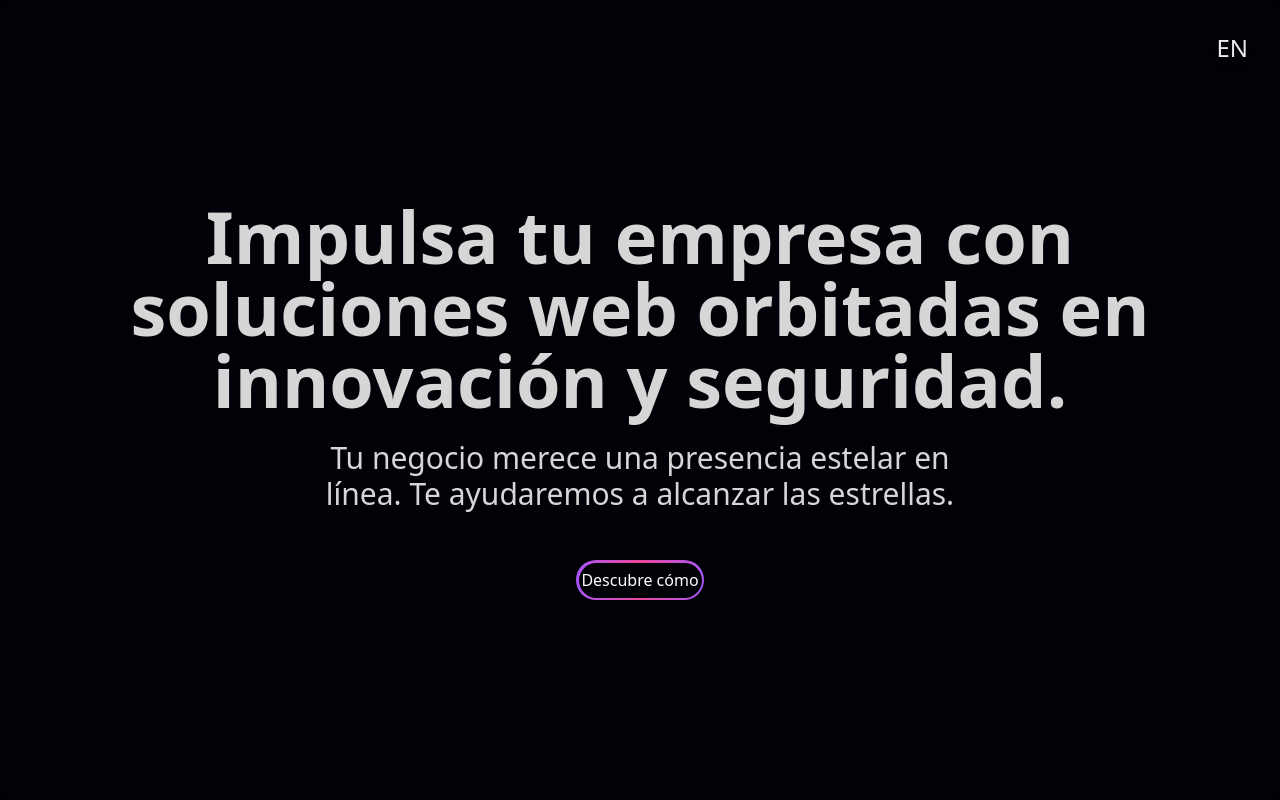
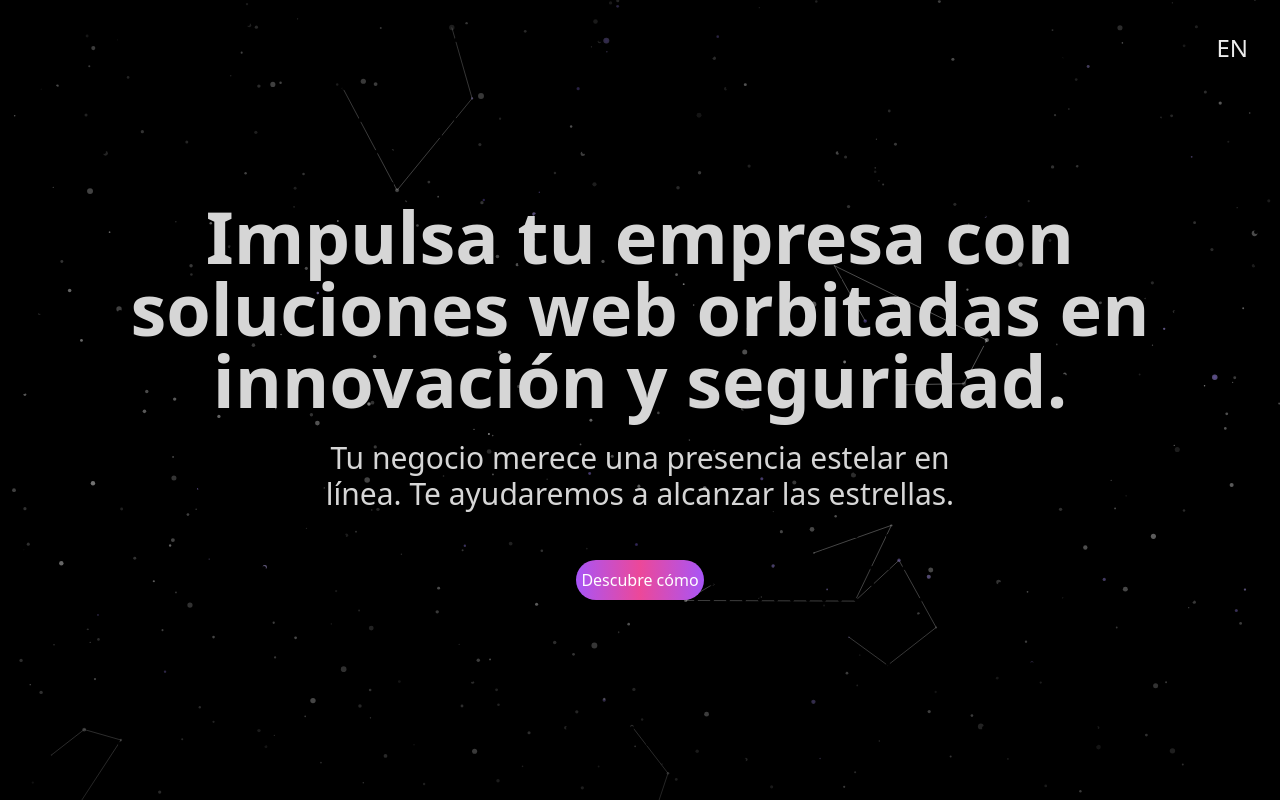
Before and after one commit to juanasaavedra/weavion, a React (Vite) app: page /#/ in a window 1280 px wide. Shown: the top 800 px of the page. Built offline with nearby package versions, Linux system fonts and the light colour scheme.

Commit message:
Aparicion del fondo en main

```diff
--- a/src/App.jsx
+++ b/src/App.jsx
@@ -69,27 +69,28 @@ function Landing() {
 
   return (
     <>
-      {/* Hero Section */}
+      {/* Hero Section con fondo de estrellas visible */}
       <section
-        className="min-h-screen flex flex-col items-center justify-center px-4 text-center rounded-xl overflow-hidden"
-        style={{ backgroundColor: '#010207' }}
+        className="relative min-h-screen flex flex-col items-center justify-center px-4 text-center"
       >
+        {/* Overlay suave para mejorar legibilidad sobre las estrellas */}
+        <div className="absolute inset-0 bg-gradient-to-b from-black/50 via-transparent to-black/60 pointer-events-none" />
+
+        <div className="relative z-10">
           <motion.h1
             initial={{ opacity: 0, y: 60 }}
             animate={{ opacity: 1, y: 0 }}
             transition={{ duration: 0.8 }}
             className="text-5xl md:text-7xl font-bold text-[#D6D6D6] mb-6"
           >
-          {t(
-            'hero.title',
-            'Take your company to space and beyond'
-          )}
+            {t('hero.title', 'Take your company to space and beyond')}
           </motion.h1>
+
           <motion.p
             initial={{ opacity: 0, y: 60 }}
             animate={{ opacity: 1, y: 0 }}
             transition={{ delay: 0.2, duration: 0.8 }}
-          className="text-2xl md:text-3xl text-[#D6D6D6] max-w-2xl mb-8"
+            className="text-2xl md:text-3xl text-[#D6D6D6] max-w-2xl mb-8 mx-auto"
           >
             {t(
               'hero.subtitle',
@@ -97,26 +98,25 @@ function Landing() {
             )}
           </motion.p>
 
-        {/* Botón integrado justo debajo del texto */}
-        <Link to="/services">
+          {/* Botón ➜ /services (mantiene tus estilos) */}
+          <Link to="/services" className="inline-block">
             <button
               type="button"
               className="transition group mt-4 flex h-10 w-32 items-center justify-center rounded-full
                          bg-gradient-to-r from-purple-500 via-pink-500 to-purple-500 p-[2.5px]
                          text-white duration-300 hover:bg-gradient-to-l hover:shadow-2xl hover:shadow-purple-600/30"
             >
-           <div className="flex h-full w-full items-center justify-center rounded-full
-                            bg-[#010207] transition duration-300 ease-in-out
-                            group-hover:bg-gradient-to-br group-hover:from-gray-700 group-hover:to-gray-900"
+              <div
+                className="flex h-full w-full items-center justify-center rounded-full
+                           bg-transparent transition duration-300 ease-in-out
+                           group-hover:bg-gradient-to-br group-hover:from-gray-700/60 group-hover:to-gray-900/60"
               >
                 {t('hero.cta', 'Descúbrelo')}
               </div>
             </button>
           </Link>
+        </div>
       </section>
-
-      {/* Spacer */}
-      <div className="h-12 md:h-24" />
 
       {/* Spacer */}
       <div className="h-12 md:h-24" />
```
Lines whose indentation alone changed are shown as unchanged.
